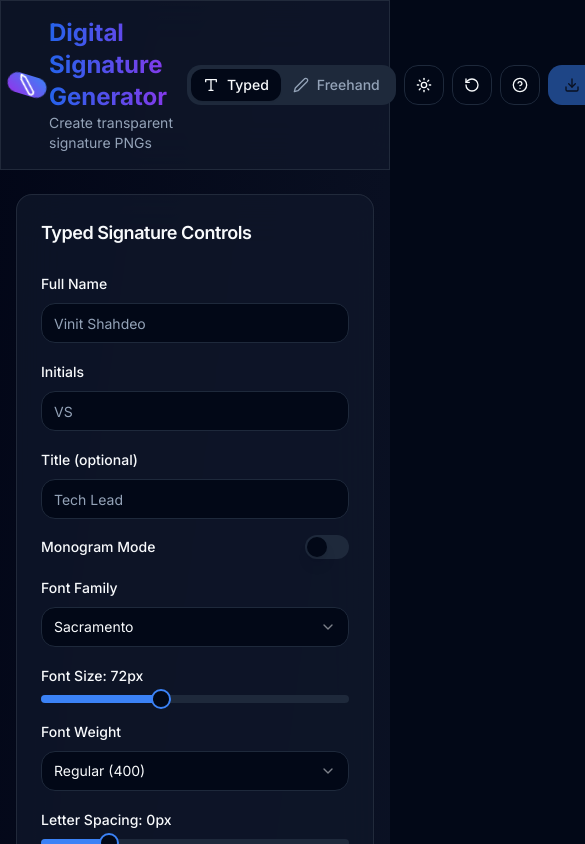
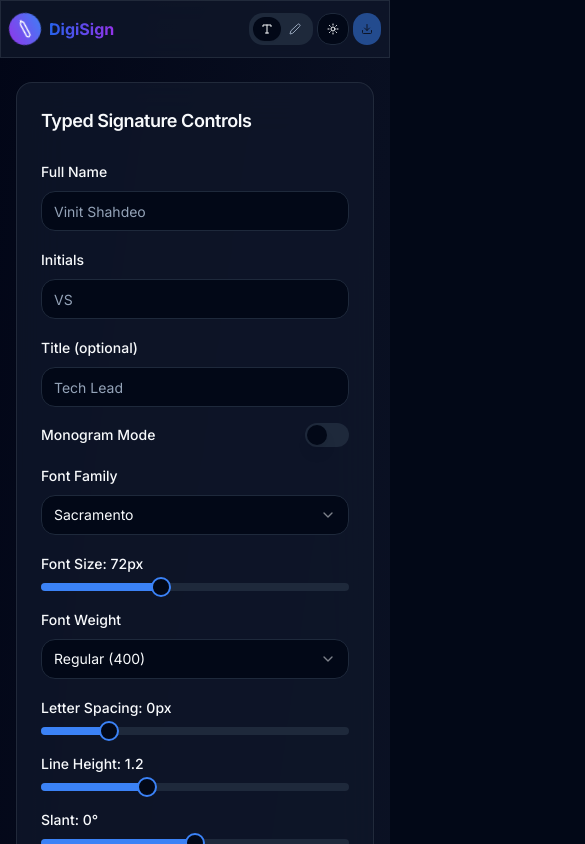
Before and after one commit to vinitshahdeo/digital-signature-generator, a React (Vite) app: page / in a window 390 px wide. Shown: the top 844 px of the page, 585 px wide, since content can reach past the window. Built offline with nearby package versions, Linux system fonts and the light colour scheme; a web font is replaced by a local one; what webfontloader would draw is missing.

Commit message:
Fixed mobile view

```diff
--- a/src/App.tsx
+++ b/src/App.tsx
@@ -65,58 +65,59 @@ function App() {
       <div className="min-h-screen bg-gradient-to-br from-slate-50 to-slate-100 dark:from-slate-950 dark:to-slate-900">
         {/* Header */}
         <header className="glass-effect border-b sticky top-0 z-50">
-          <div className="container mx-auto px-4 py-4">
-            <div className="flex items-center justify-between">
-              <div className="flex items-center gap-3">
+          <div className="container mx-auto px-2 sm:px-4 py-3 sm:py-4">
+            <div className="flex items-center justify-between gap-2">
+              <div className="flex items-center gap-2 sm:gap-3 min-w-0">
                 <motion.div
                   initial={{ rotate: 0 }}
                   animate={{ rotate: 360 }}
                   transition={{ duration: 20, repeat: Infinity, ease: 'linear' }}
-                  className="w-10 h-10 rounded-full bg-gradient-to-br from-blue-500 to-purple-600 flex items-center justify-center"
+                  className="w-8 h-8 sm:w-10 sm:h-10 rounded-full bg-gradient-to-br from-blue-500 to-purple-600 flex items-center justify-center flex-shrink-0"
                 >
-                  <Pen className="w-5 h-5 text-white" />
+                  <Pen className="w-4 h-4 sm:w-5 sm:h-5 text-white" />
                 </motion.div>
-                <div>
-                  <h1 className="text-2xl font-bold bg-gradient-to-r from-blue-600 to-purple-600 bg-clip-text text-transparent">
-                    Digital Signature Generator
+                <div className="min-w-0">
+                  <h1 className="text-base sm:text-2xl font-bold bg-gradient-to-r from-blue-600 to-purple-600 bg-clip-text text-transparent truncate">
+                    <span className="hidden sm:inline">Digital Signature Generator</span>
+                    <span className="sm:hidden">DigiSign</span>
                   </h1>
-                  <p className="text-sm text-muted-foreground">Create transparent signature PNGs</p>
+                  <p className="text-xs sm:text-sm text-muted-foreground hidden sm:block">Create transparent signature PNGs</p>
                 </div>
               </div>
 
-              <div className="flex items-center gap-2">
+              <div className="flex items-center gap-1 sm:gap-2 flex-shrink-0">
                 <Tabs value={mode} onValueChange={(v) => setMode(v as any)}>
-                  <TabsList>
-                    <TabsTrigger value="typed" className="gap-2">
-                      <Type className="w-4 h-4" />
-                      Typed
+                  <TabsList className="h-8 sm:h-10">
+                    <TabsTrigger value="typed" className="gap-1 sm:gap-2 text-xs sm:text-sm px-2 sm:px-3">
+                      <Type className="w-3 h-3 sm:w-4 sm:h-4" />
+                      <span className="hidden xs:inline">Typed</span>
                     </TabsTrigger>
-                    <TabsTrigger value="freehand" className="gap-2">
-                      <Pen className="w-4 h-4" />
-                      Freehand
+                    <TabsTrigger value="freehand" className="gap-1 sm:gap-2 text-xs sm:text-sm px-2 sm:px-3">
+                      <Pen className="w-3 h-3 sm:w-4 sm:h-4" />
+                      <span className="hidden xs:inline">Draw</span>
                     </TabsTrigger>
                   </TabsList>
                 </Tabs>
 
-                <Button variant="outline" size="icon" onClick={toggleTheme}>
-                  {theme === 'dark' ? <Sun className="w-4 h-4" /> : <Moon className="w-4 h-4" />}
+                <Button variant="outline" size="icon" onClick={toggleTheme} className="w-8 h-8 sm:w-10 sm:h-10">
+                  {theme === 'dark' ? <Sun className="w-3 h-3 sm:w-4 sm:h-4" /> : <Moon className="w-3 h-3 sm:w-4 sm:h-4" />}
                 </Button>
 
-                <Button variant="outline" size="icon" onClick={reset}>
+                <Button variant="outline" size="icon" onClick={reset} className="hidden sm:flex w-10 h-10">
                   <RotateCcw className="w-4 h-4" />
                 </Button>
 
-                <Button variant="outline" size="icon" onClick={() => setShowHelp(!showHelp)}>
+                <Button variant="outline" size="icon" onClick={() => setShowHelp(!showHelp)} className="hidden md:flex w-10 h-10">
                   <HelpCircle className="w-4 h-4" />
                 </Button>
 
                 <Button
                   onClick={() => setShowExport(true)}
-                  className="gap-2"
+                  className="gap-1 sm:gap-2 h-8 sm:h-10 text-xs sm:text-sm px-2 sm:px-4"
                   disabled={mode === 'typed' && !typed.fullName && !typed.initials}
                 >
-                  <Download className="w-4 h-4" />
-                  Export
+                  <Download className="w-3 h-3 sm:w-4 sm:h-4" />
+                  <span className="hidden xs:inline">Export</span>
                 </Button>
               </div>
             </div>
```
